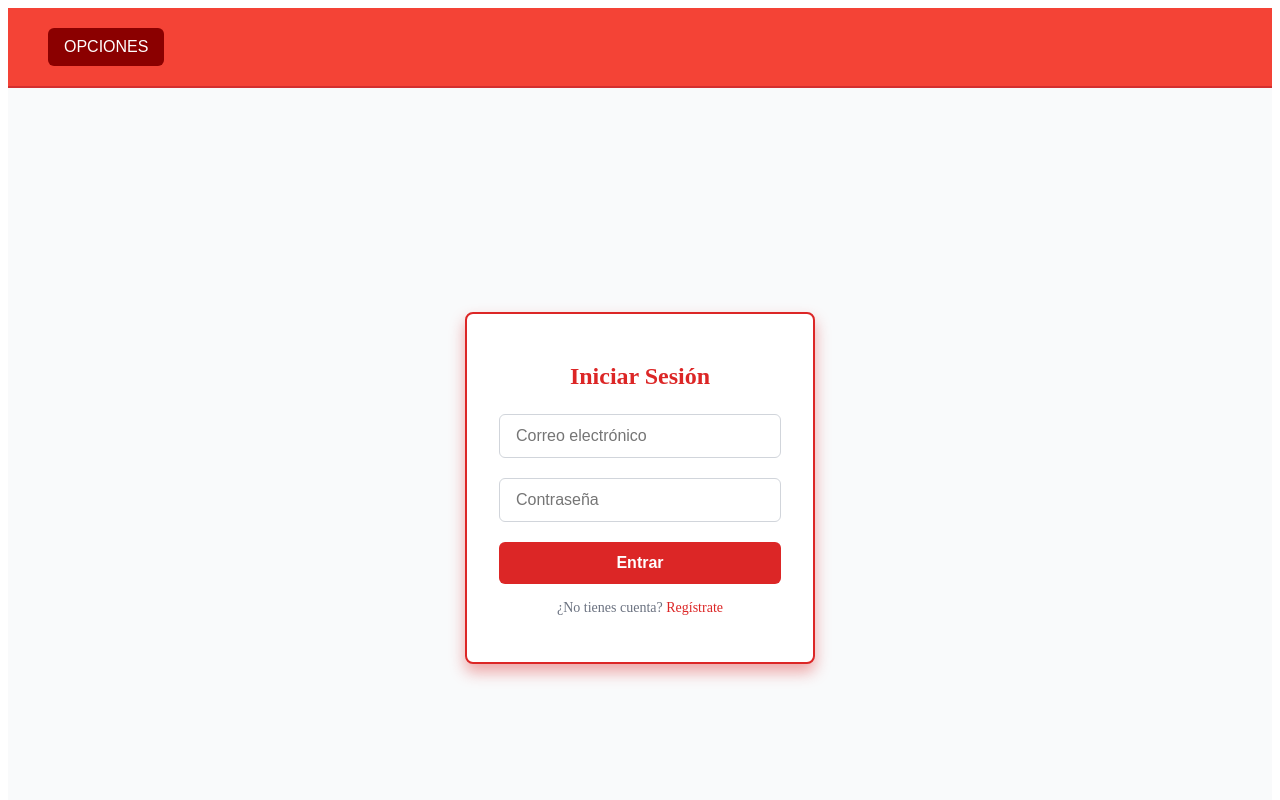
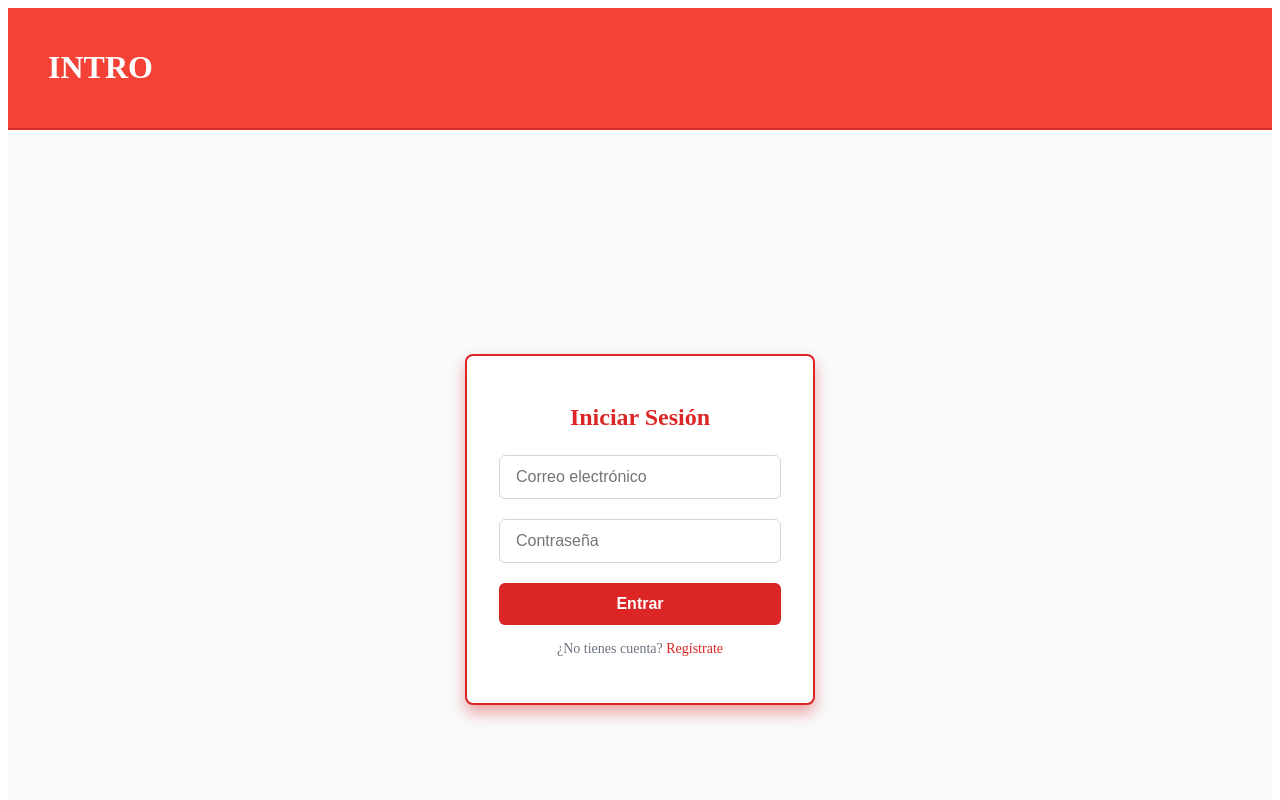
Before and after one commit to lucas-acunacobo/citofonointra, a Vue app in the folder citofono-intra/: page /login in a window 1280 px wide. Shown: the top 800 px of the page. Built offline with nearby package versions, Linux system fonts and the light colour scheme.

Commit message:
mejora header

```diff
--- a/citofono-intra/src/components/headerComponent.vue
+++ b/citofono-intra/src/components/headerComponent.vue
@@ -1,11 +1,15 @@
 <template>
   <header class="headder">
-    <div class="dropdown"  v-if="true">
+    <div class="dropdown"  v-if="isAuthenticated">
+      <h1 style="margin-right: 10px;">INTRO</h1>
       <button class="dropbtn">OPCIONES</button>
       <div class="dropdown-content">
         <router-link to="/">Grabar Video</router-link>
         <router-link to="/videos">Videos</router-link>
       </div>
+    </div>
+    <div v-else>
+      <h1>INTRO</h1>
     </div>
     <div class="header-actions">
 
```
